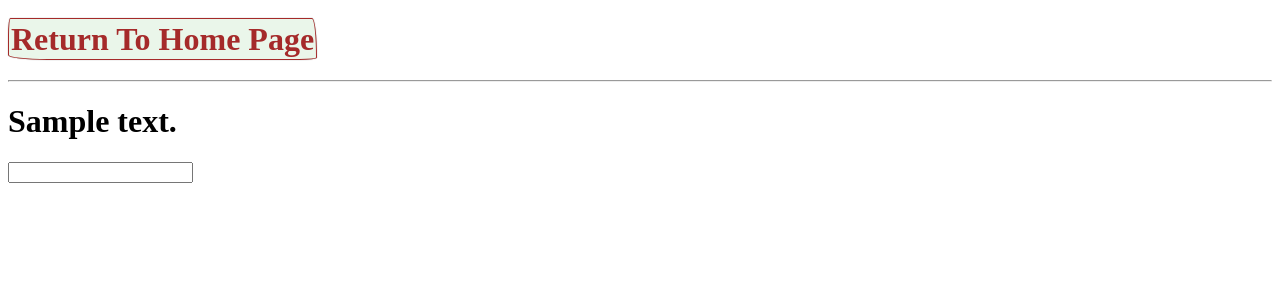
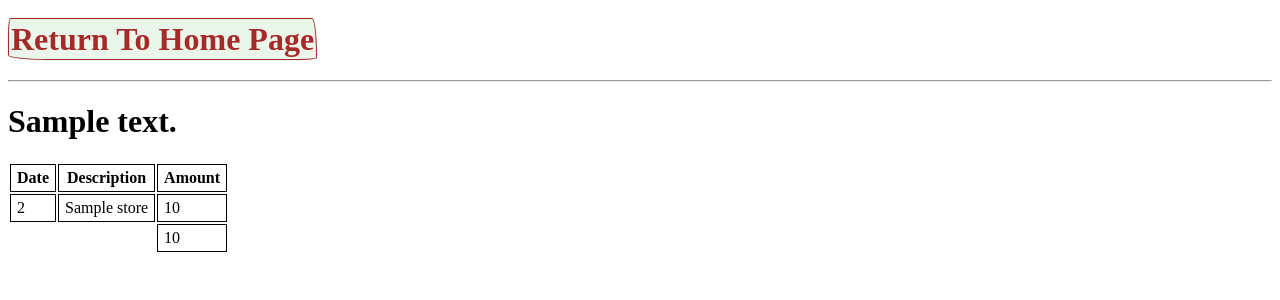
Before and after one commit to vasylgolub/ChasePDF, a Django app: template django_mypage/page/templates/page/result.html in a window 1280 px wide. Shown: the top 300 px of the page. Run offline with Django 4.2, Linux system fonts and the light colour scheme; the template is opened without the code that fills it: most values are stand-ins (such as "Sample title", 1, 10 or a date in 2020).

Commit message:
Display list of transactions on result.html page

```diff
--- a/django_mypage/page/templates/page/result.html
+++ b/django_mypage/page/templates/page/result.html
@@ -1,21 +1,64 @@
 <!DOCTYPE html>
 <html lang="en">
+
+<style>
+        th, td {
+            border: 1px solid black;
+            padding:4px 6px;
+                }
+
+    /* Revert CSS style of target element and its children */
+    .reset-style, .reset-style * {
+        all: revert;
+    }
+</style>
+
 <head>
     <meta charset="UTF-8">
     <title>result of upload</title>
     {% load static %}
     <link rel="stylesheet" type="text/css" href="{% static 'css/style.css' %}"/>
+
 </head>
 <body>
 {% include 'navbar.html' %}
 <!--{% csrf_token %}-->
 <h1>{{ text }}</h1>
 
-<form action="{% url 'page:result' %}" method="post">
-    {% csrf_token %}
-    <input type="text" name="just_a_text">
-<!--    <input type="submit" value="submit"/>-->
-</form>
+<!--<form action="{% url 'page:result' %}" method="post">-->
+<!--    {% csrf_token %}-->
+<!--    <input type="text" name="just_a_text">-->
+<!--&lt;!&ndash;    <input type="submit" value="submit"/>&ndash;&gt;-->
+<!--</form>-->
+
+{% if list_of_transactions %}
+
+<!--    {% block content%}-->
+<!--    {% endblock %}-->
+
+
+    <table>
+      <tr>
+        <th>Date</th>
+        <th>Description</th>
+        <th>Amount</th>
+      </tr>
+
+    {% for i in list_of_transactions %}
+      <tr>
+        <td>{{i.date.0}}</td>
+        <td>{{i.store}}</td>
+        <td>{{i.amount}}</td>
+      </tr>
+    {% endfor %}
+    <tr>
+        <td colspan="2" class="reset-style"></td>
+        <td>{{total}}</td>
+    </tr>
+    </table>
+
+{% endif %}
+
 
 </body>
 </html>
```
Also changed, not shown: django_mypage/page/templates/page/index.html (+1 -45 lines).
